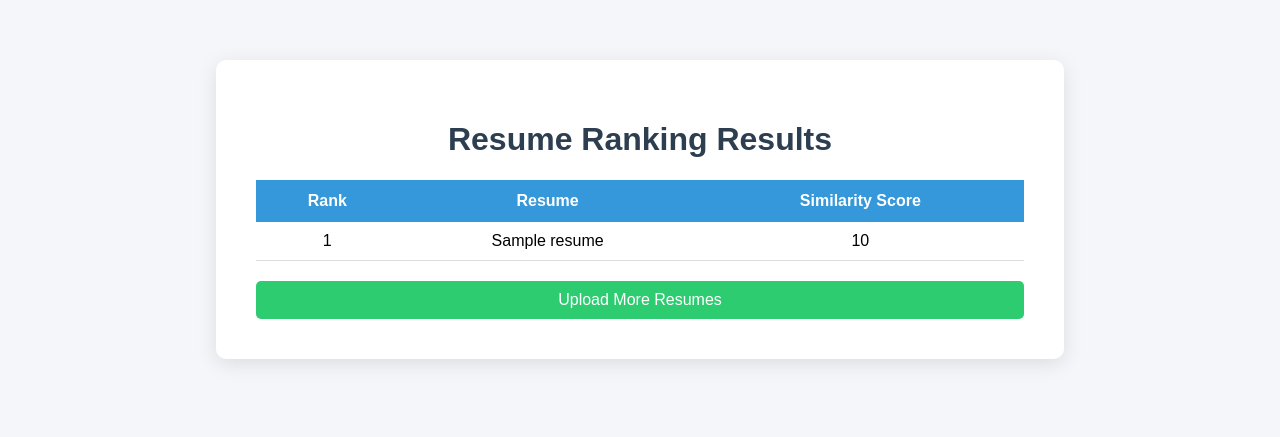
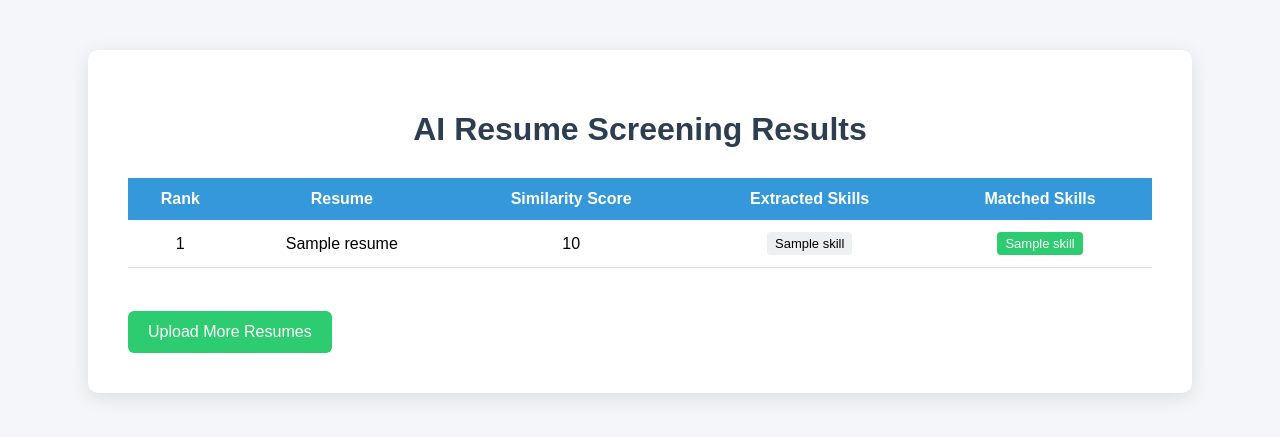
Before and after one commit to Nadir-Ashraf/resume-screening-tool, a Flask app: template templates/results.html in a window 1280 px wide. Shown: the top 437 px of the page. Run offline with Flask 3, Linux system fonts and the light colour scheme; the template is opened without the code that fills it: most values are stand-ins (such as "Sample title", 1, 10 or a date in 2020).

Commit message:
skill extraction added

```diff
--- a/static/style.css
+++ b/static/style.css
@@ -6,8 +6,8 @@ padding:0;
 }
 
 .container{
-width:60%;
-margin:60px auto;
+width:80%;
+margin:50px auto;
 background:white;
 padding:40px;
 border-radius:10px;
@@ -82,15 +42,33 @@ tr:hover{
 background:#f2f2f2;
 }
 
+.skill{
+background:#ecf0f1;
+padding:4px 8px;
+margin:2px;
+display:inline-block;
+border-radius:4px;
+font-size:13px;
+}
+
+.match{
+background:#2ecc71;
+color:white;
+padding:4px 8px;
+margin:2px;
+display:inline-block;
+border-radius:4px;
+font-size:13px;
+}
+
 .back-btn{
-display:block;
-text-align:center;
-margin-top:20px;
-padding:10px;
+display:inline-block;
+margin-top:25px;
+padding:12px 20px;
 background:#2ecc71;
 color:white;
 text-decoration:none;
-border-radius:5px;
+border-radius:6px;
 }
 
 .back-btn:hover{
--- a/templates/results.html
+++ b/templates/results.html
@@ -2,15 +2,98 @@
 <html>
 
 <head>
-<title>Screening Results</title>
+
+<title>Resume Screening Results</title>
 <link rel="stylesheet" href="/static/style.css">
+
+<style>
+
+body{
+font-family: Arial, Helvetica, sans-serif;
+background:#f4f6f9;
+margin:0;
+padding:0;
+}
+
+.container{
+width:80%;
+margin:50px auto;
+background:white;
+padding:40px;
+border-radius:10px;
+box-shadow:0px 5px 20px rgba(0,0,0,0.1);
+}
+
+h1{
+text-align:center;
+color:#2c3e50;
+margin-bottom:30px;
+}
+
+table{
+width:100%;
+border-collapse:collapse;
+margin-top:20px;
+}
+
+th{
+background:#3498db;
+color:white;
+padding:12px;
+}
+
+td{
+padding:10px;
+text-align:center;
+border-bottom:1px solid #ddd;
+}
+
+tr:hover{
+background:#f2f2f2;
+}
+
+.skill{
+background:#ecf0f1;
+padding:4px 8px;
+margin:2px;
+display:inline-block;
+border-radius:4px;
+font-size:13px;
+}
+
+.match{
+background:#2ecc71;
+color:white;
+padding:4px 8px;
+margin:2px;
+display:inline-block;
+border-radius:4px;
+font-size:13px;
+}
+
+.back-btn{
+display:inline-block;
+margin-top:25px;
+padding:12px 20px;
+background:#2ecc71;
+color:white;
+text-decoration:none;
+border-radius:6px;
+}
+
+.back-btn:hover{
+background:#27ae60;
+}
+
+</style>
+
 </head>
 
 <body>
 
 <div class="container">
 
-<h1>Resume Ranking Results</h1>
+<h1>AI Resume Screening Results</h1>
 
 <table>
 
@@ -18,23 +101,56 @@
 <th>Rank</th>
 <th>Resume</th>
 <th>Similarity Score</th>
+<th>Extracted Skills</th>
+<th>Matched Skills</th>
 </tr>
 
 {% for r in results %}
 
 <tr>
+
 <td>{{ loop.index }}</td>
+
 <td>{{ r.resume }}</td>
+
 <td>{{ r.score }}</td>
+
+<td>
+
+{% for skill in r.skills %}
+<span class="skill">{{ skill }}</span>
+{% endfor %}
+
+</td>
+
+<td>
+
+{% if r.matched %}
+
+{% for skill in r.matched %}
+<span class="match">{{ skill }}</span>
+{% endfor %}
+
+{% else %}
+
+<span>No Match</span>
+
+{% endif %}
+
+</td>
+
 </tr>
 
 {% endfor %}
 
 </table>
 
+<br>
+
 <a href="/" class="back-btn">Upload More Resumes</a>
 
 </div>
 
 </body>
+
 </html>
```
Also changed, not shown: other parts of static/style.css (+0 -40 lines), matcher.py (+15 -5 lines), skill_extractor.py (added, +38 -0 lines).
